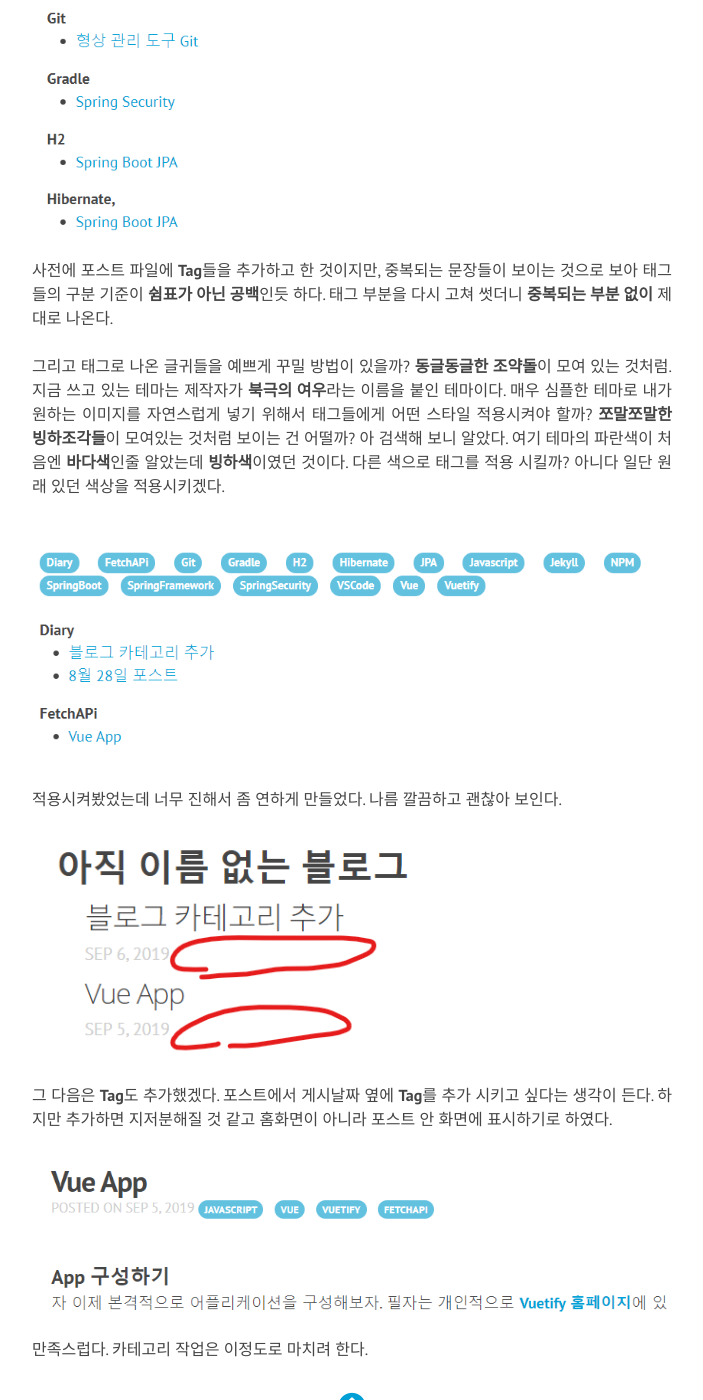
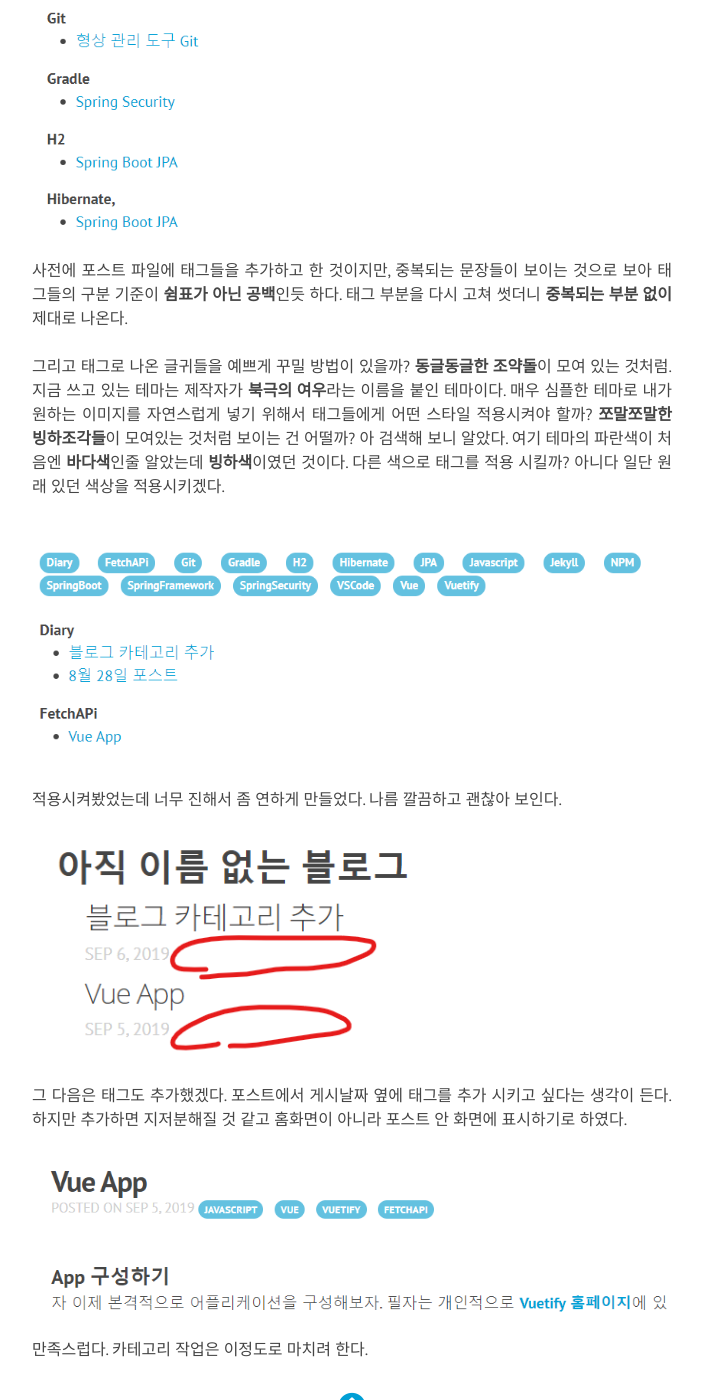
Before and after one commit to Harsik/Harsik.github.io, a Jekyll site: the page built from _posts/2019-09-06-addBlogCategory.markdown, in a window 1280 px wide and 1400 px high, scrolled down 2202 px. Shown: the whole window, without its empty margins (288-991 px from the left). Built offline with Jekyll 4.4.1, drawn with Linux system fonts in a browser that asks for light colours; nearby versions of some CDN libraries.

Commit message:
0909preupload

```diff
--- a/_posts/2019-09-06-addBlogCategory.markdown
+++ b/_posts/2019-09-06-addBlogCategory.markdown
@@ -19,7 +19,7 @@ tags: Diary
 <br><br>
 ![tags](/files/tags.png)
 <br><br>
-사전에 포스트 파일에 <b>Tag</b>들을 추가하고 한 것이지만, 중복되는 문장들이 보이는 것으로 보아 태그들의 구분 기준이 <b>쉼표가 아닌 공백</b>인듯 하다. 태그 부분을 다시 고쳐 썻더니 <b>중복되는 부분 없이</b> 제대로 나온다.
+사전에 포스트 파일에 태그들을 추가하고 한 것이지만, 중복되는 문장들이 보이는 것으로 보아 태그들의 구분 기준이 <b>쉼표가 아닌 공백</b>인듯 하다. 태그 부분을 다시 고쳐 썻더니 <b>중복되는 부분 없이</b> 제대로 나온다.
 <br><br>
 그리고 태그로 나온 글귀들을 예쁘게 꾸밀 방법이 있을까? <b>동글동글한 조약돌</b>이 모여 있는 것처럼. 지금 쓰고 있는 테마는 제작자가 <b>북극의 여우</b>라는 이름을 붙인 테마이다. 매우 심플한 테마로 내가 원하는 이미지를 자연스럽게 넣기 위해서 태그들에게 어떤 스타일 적용시켜야 할까? <b>쪼말쪼말한 빙하조각들</b>이 모여있는 것처럼 보이는 건 어떨까? 아 검색해 보니 알았다. 여기 테마의 파란색이 처음엔 <b>바다색</b>인줄 알았는데 <b>빙하색</b>이였던 것이다. 다른 색으로 태그를 적용 시킬까? 아니다 일단 원래 있던 색상을 적용시키겠다.
 <br><br>
@@ -29,7 +29,7 @@ tags: Diary
 <br><br>
 ![postTagPosition](/files/postTagPosition.png)
 <br><br>
-그 다음은 <b>Tag</b>도 추가했겠다. 포스트에서 게시날짜 옆에 <b>Tag</b>를 추가 시키고 싶다는 생각이 든다. 하지만 추가하면 지저분해질 것 같고 홈화면이 아니라 포스트 안 화면에 표시하기로 하였다.
+그 다음은 태그도 추가했겠다. 포스트에서 게시날짜 옆에 태그를 추가 시키고 싶다는 생각이 든다. 하지만 추가하면 지저분해질 것 같고 홈화면이 아니라 포스트 안 화면에 표시하기로 하였다.
 <br><br>
 ![addPostTag](/files/addPostTag.png)
 <br><br>
```
Also changed, not shown: _posts/2019-09-09-SpringSecurity JWT.markdown (added, +24 -0 lines).
